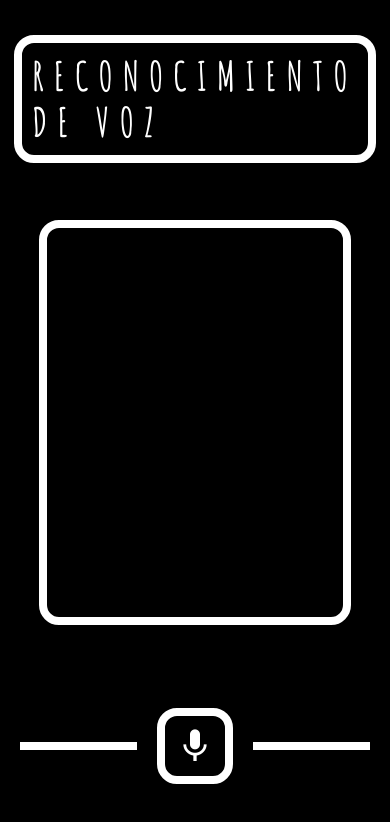
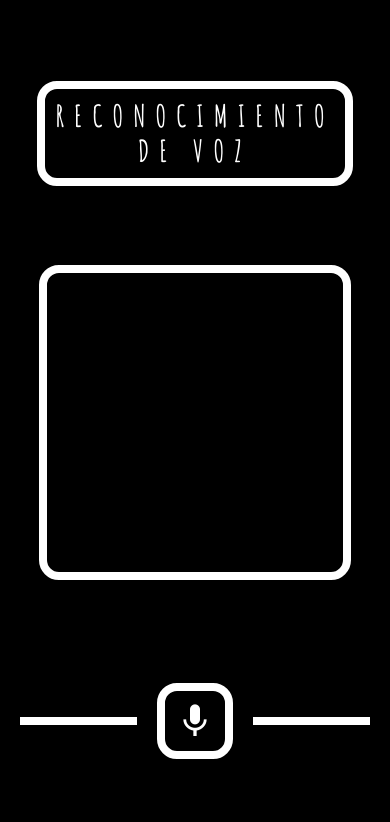
Before and after one commit to Tumorsito/voice-recognition, a plain HTML site: page index.html in a window 390 px wide. Drawn offline with Linux system fonts and the light colour scheme.

Commit message:
Change02

```diff
--- a/CSS/style.css
+++ b/CSS/style.css
@@ -94,7 +94,7 @@ body {
   /*Grid*/
   display: grid;
   grid-template-columns: 0.1fr 2fr 0.1fr;
-  grid-template-rows: 0.8fr 450px 0.8fr;
+  grid-template-rows: 0.8fr 350px 0.8fr;
   grid-template-areas:
     "cabecera cabecera cabecera"
     "contenedor-articulo contenedor-articulo contenedor-articulo"
@@ -109,6 +109,7 @@ body {
   /*General*/
   grid-area: cabecera;
   background-color: var(--color-primario);
+  padding-top: 20px;
 
   /*Flex*/
   display: flex;
@@ -194,6 +195,12 @@ body {
   -moz-user-select: none;
   -ms-user-select: none;
   user-select: none;
+
+  display: flex;
+  flex-direction: row;
+  align-items: center;
+  justify-content: center;
+  text-align: center;
 }
 
 #boton-microfono {
@@ -265,3 +272,11 @@ body {
     color: var(--color-primario);
   }
 }
+
+/*>>>>>>>>>>>>>>>>>>> Media Query <<<<<<<<<<<<<<<<<<<*/
+@media screen and (max-width:400px) {
+    :root{
+        --titulo: 30px;
+        --subtitulo: 20px;
+    }
+}
```
